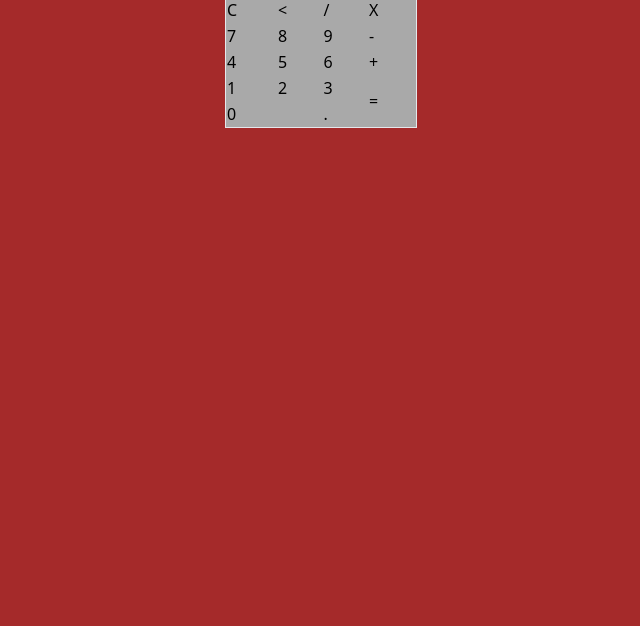
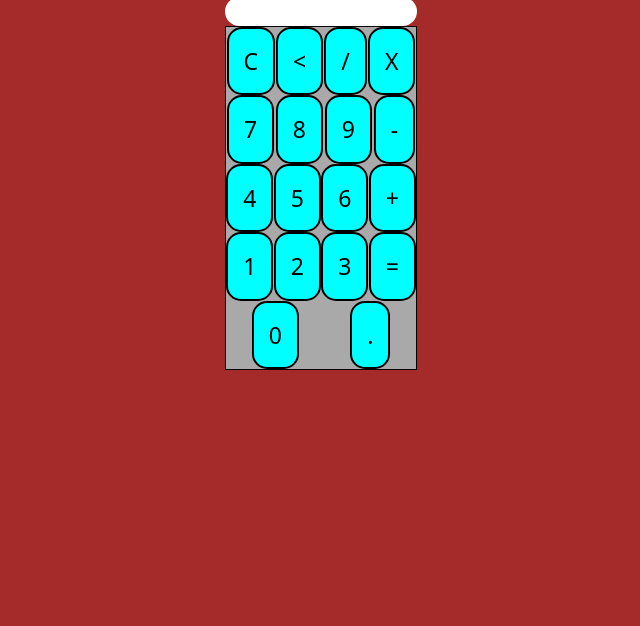
Before and after one commit to henriquedev24/calculadora-js, a plain HTML site: page index.html in a window 1280 px wide. Shown: the part 308-934 px from the top of the page, without its empty margins (287-927 px from the left). Before the commit the page ends 800 px from the top, so only its background shows below. Drawn offline with nearby package versions, Linux system fonts and the light colour scheme.

Commit message:
design modificado

```diff
--- a/index.html
+++ b/index.html
@@ -37,7 +37,7 @@
         <td id="equals" rowspan="2">=</td>
     </tr>
     <tr>
-        <td id="zero" colspan="2">0</td>
+        <td id="zero" colspan="3        ">0</td>
         <td id="decimal">.</td>
     </tr>
    </table>
--- a/style.css
+++ b/style.css
@@ -5,15 +5,21 @@ body {
     display: flex;
     flex-direction: column;
     justify-content: center;
+    align-content: center;
     padding: 20%;
     margin-left: 20%;
     margin-right: 20%;
     width: 55%;
     height: 60%;
+    align-content: center;
+    font-size: larger;
+    border: 20px;
 }
 
 input {
     background: white;
+    padding: 1px solid white;
+    border-radius: 15px;
 }
 
 h2 {
@@ -21,7 +27,25 @@ h2 {
     color: white;
     font-weight: bold;
     text-align: center;
+    padding: 10px;
 }
 .border {
     background-color: darkgray;
 }
+
+tr {
+    display: flex;
+    flex-direction: row;
+    justify-content: space-around;
+    font-size: larger;
+}
+
+td {
+    display: flex;
+    flex-direction: row;
+    justify-content: center;
+    padding: 15px;
+    border: 2px solid black;
+    background-color: aqua;
+    border-radius: 15px;
+}
```
